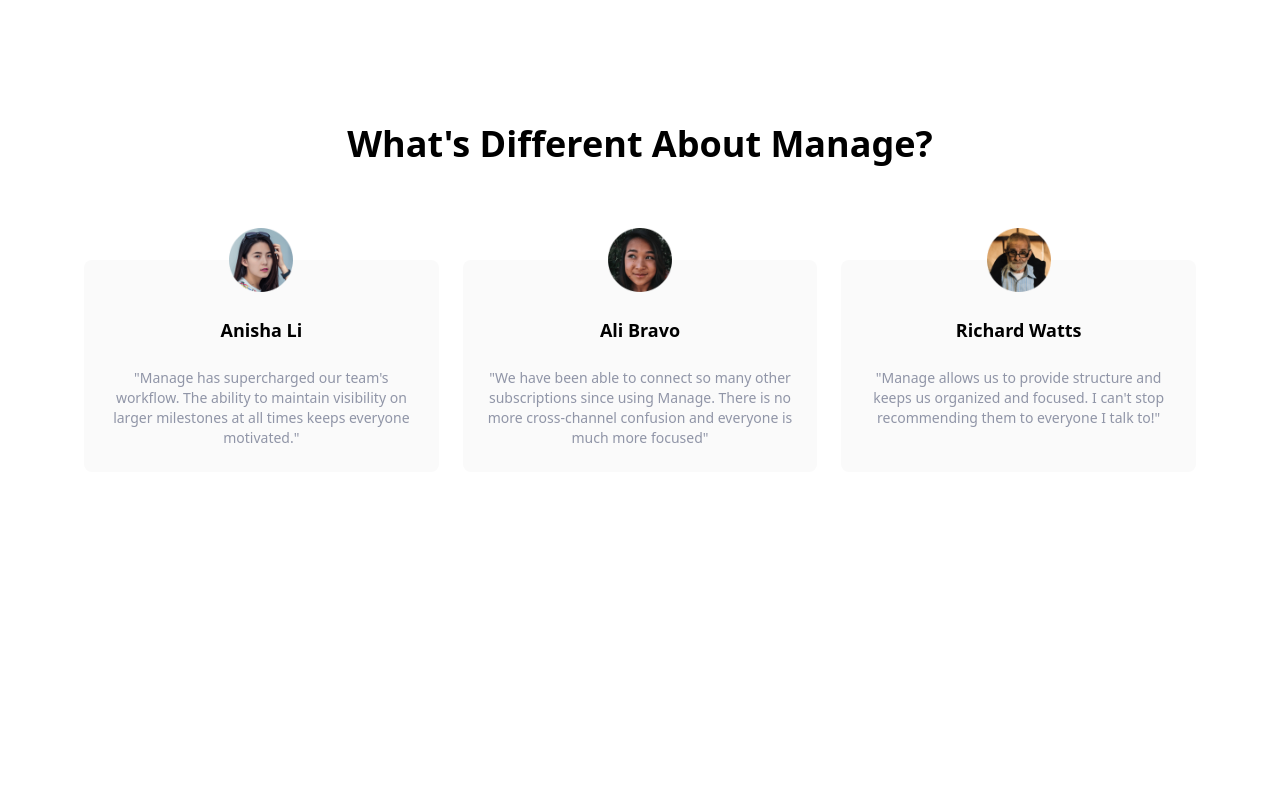
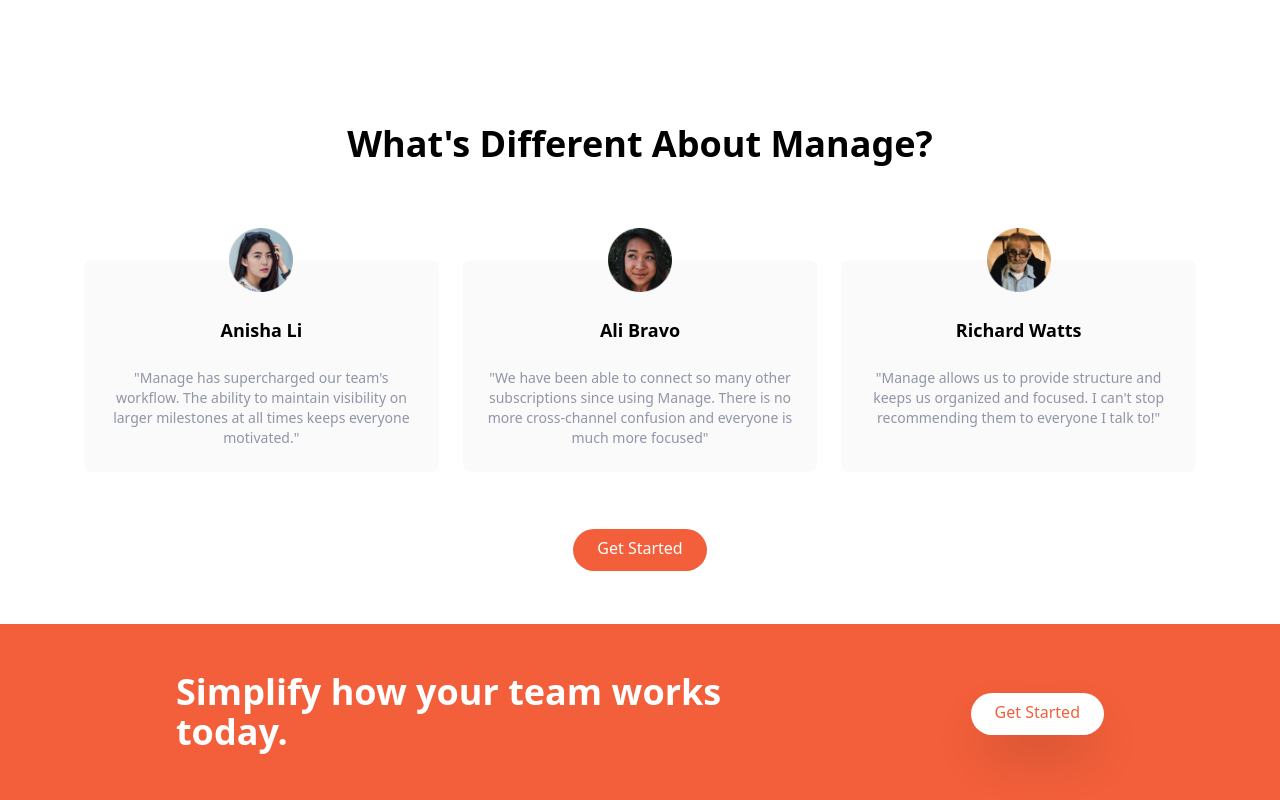
Before and after one commit to KalennaCodes/Landing-page-Tailwind, a website: page src/index.html in a window 1280 px wide. Shown: the part 1144-1944 px from the top of the page. Before the commit the page ends 1616 px from the top, so only its background shows below. Drawn offline with Linux system fonts and the light colour scheme.

Commit message:
end of signup section

```diff
--- a/src/index.html
+++ b/src/index.html
@@ -154,7 +154,7 @@
         </p>
       </div>
           <!--TESTIMONIAL 2-->
-          <div class="flex flex-col items-center p-6 space-y-6 rounded-lg bg-veryLightGray md:w-1/3">
+          <div class="hidden flex-col items-center p-6 space-y-6 rounded-lg bg-veryLightGray md:flex md:w-1/3">
             <img src="/images/avatar-ali.png" class="w-16 -mt-14" alt="picture of woman">
             <h5 class="text-lg font-bold">Ali Bravo</h5>
             <p class="text-sm text-darkGrayishBlue">
@@ -162,19 +162,37 @@
             </p>
           </div>
             <!--TESTIMONIAL 3-->
-      <div class="flex flex-col items-center p-6 space-y-6 rounded-lg bg-veryLightGray md:w-1/3">
+      <div class="hidden flex-col items-center p-6 space-y-6 rounded-lg bg-veryLightGray md:flex md:w-1/3">
         <img src="/images/avatar-richard.png" class="w-16 -mt-14" alt="picture of woman">
         <h5 class="text-lg font-bold">Richard Watts</h5>
         <p class="text-sm text-darkGrayishBlue">
           "Manage allows us to provide structure and keeps us organized and focused. I can't stop recommending them to everyone I talk to!"
         </p>
-
       </div>
+    </div>
+<!--BUTTON-->
+<div class="my-16">
+  <a href="#"
+  class="p-3 px-6 pt-2 text-white bg-brightRed rounded-full baseline hover:bg-brightRedLight">Get Started</a>
+</div>
+</div>
+</section>
+<!--CTA SECTION ====== NEW SECTION-->
+<section id="cta" class="bg-brightRed">
+  <!-- FLEX CONTAINER-->
+  <div class="container flex flex-col items-center justify-between px-6 py-24 mx-auto space-y-12 md:py-12 md:flex-row md:space-y-0">
+    <!--HEADING  LEFT SECTION-->
+    <h2 class="text-5xl font-bold leading-tight text-center text-white md:text-4xl md:max-w-xl md:text-left">
+      Simplify how your team works today.
+    </h2>
+    <!--BUTTON-->
+    <div>
+      <a href="#"
+  class="p-3 px-6 pt-2 bg-white text-brightRed rounded-full shadow-2xl baseline hover:bg-gray-300">Get Started</a>
     </div>
   </div>
 </section>
 
 
-
-  </body>
+</body>
 </html>
```
Also changed, not shown: dist/output.css.
